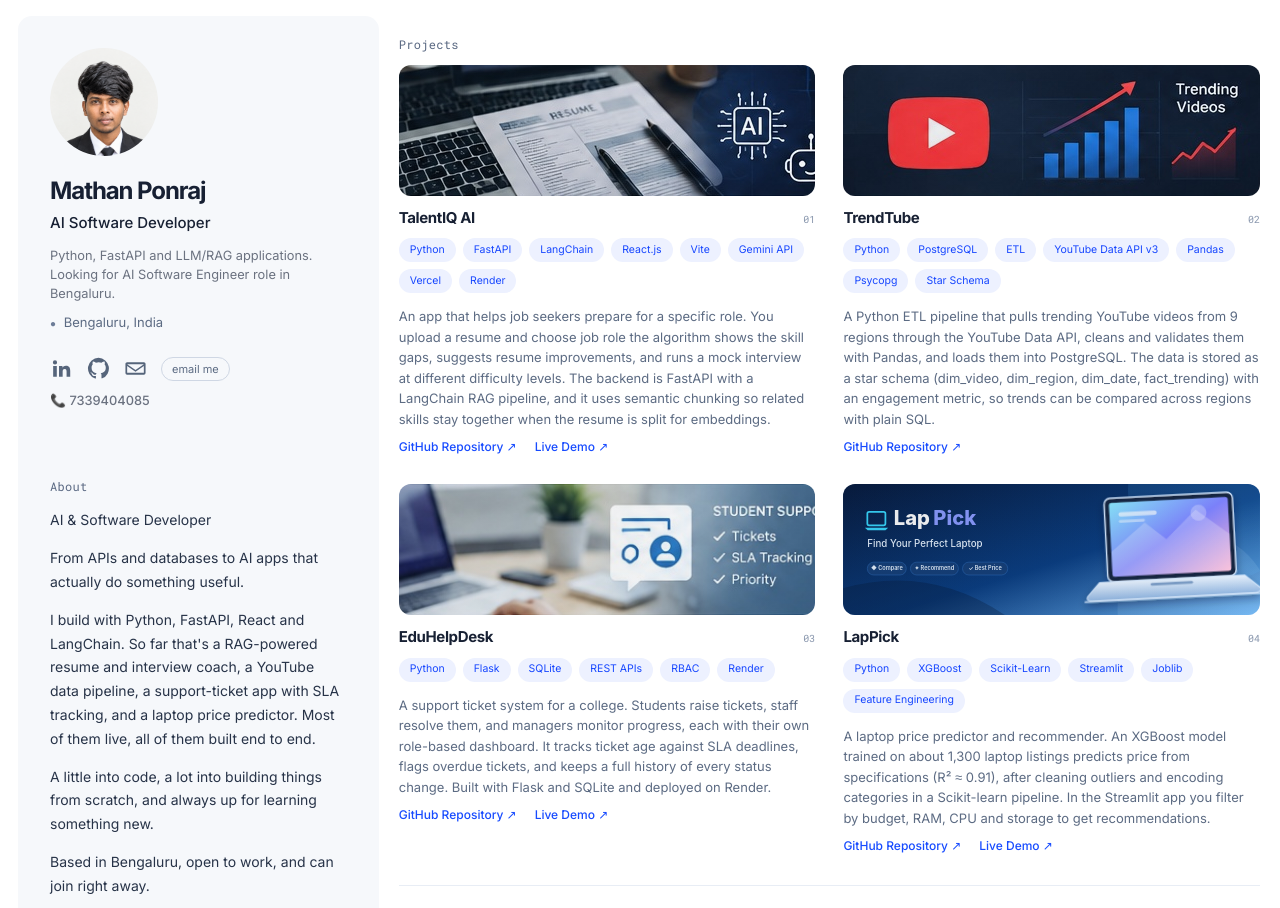
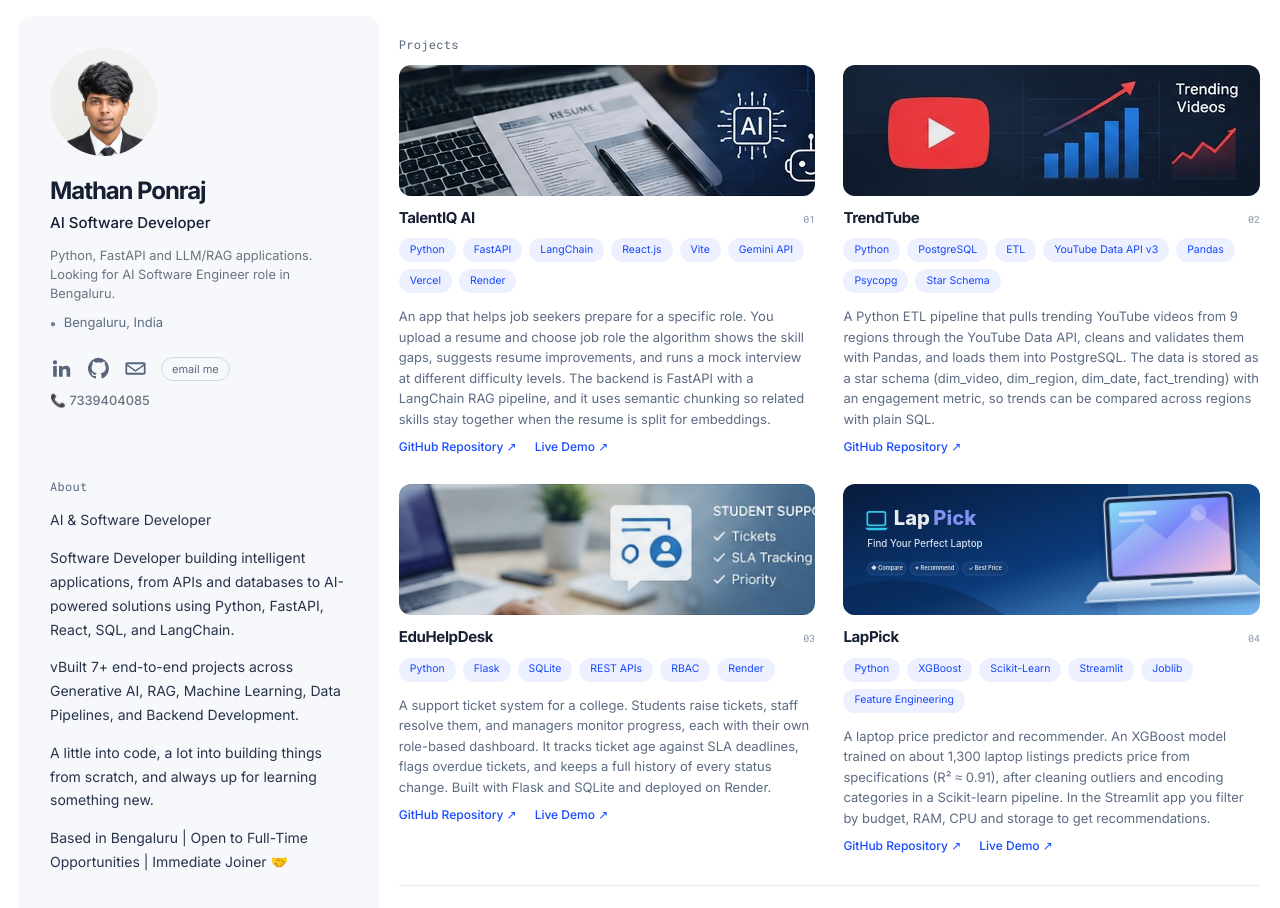
Before and after one commit to mathan-ponraj/mathan_portfolio, a React (Vite) app: page / in a window 1280 px wide. Shown: the top 908 px of the page. Built offline with nearby package versions, Linux system fonts and the light colour scheme.

Commit message:
Revise about section in App.jsx for clarity

```diff
--- a/src/App.jsx
+++ b/src/App.jsx
@@ -146,15 +146,14 @@ function Sidebar() {
         <p className="section-kicker">About</p>
         <div className="about-copy">
           <p>AI & Software Developer</p>
-          <p>From APIs and databases to AI apps that actually do something useful.</p>
+          <p>Software Developer building intelligent applications, from APIs and databases to AI-powered solutions using Python, FastAPI, React, SQL, and LangChain.</p>
 
-          <p>I build with Python, FastAPI, React and LangChain. So far that's a RAG-powered resume and interview coach, a YouTube data pipeline, a support-ticket app with SLA tracking, and a laptop price predictor. Most of them live, all of them built end to end.</p>
+          <p>vBuilt 7+ end-to-end projects across Generative AI, RAG, Machine Learning, Data Pipelines, and Backend Development.</p>
 
           <p>A little into code, a lot into building things from scratch, and always up for learning something new.</p>
 
-          <p>Based in Bengaluru, open to work, and can join right away.</p>
 
-          <p>Got a role or an idea in mind? Let's talk 🤝</p>
+          <p>Based in Bengaluru | Open to Full-Time Opportunities | Immediate Joiner 🤝</p>
         </div>
       </section>
 
```
